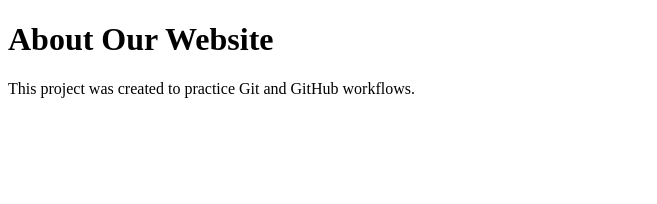
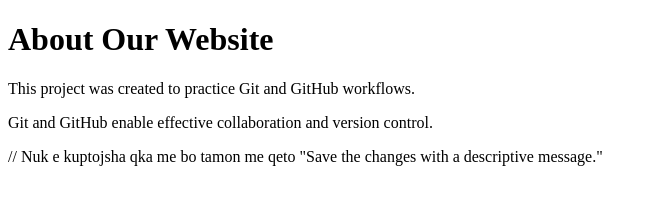
Before and after one commit to YlliBerisha1/MyWebsiteProject, a plain HTML site: page about.html in a window 1280 px wide. Shown: the whole page, without its empty margins (0-657 px from the left). Drawn offline with Linux system fonts and the light colour scheme.

Commit message:
Update about.html

```diff
--- a/about.html
+++ b/about.html
@@ -14,6 +14,9 @@
 
     <p>This project was created to practice Git and GitHub workflows.</p>
 
+    <p>Git and GitHub enable effective collaboration and version control.</p>
+    // Nuk e kuptojsha qka me bo tamon me qeto "Save the changes with a descriptive message."
+
 </body>
 
 </html>
```
